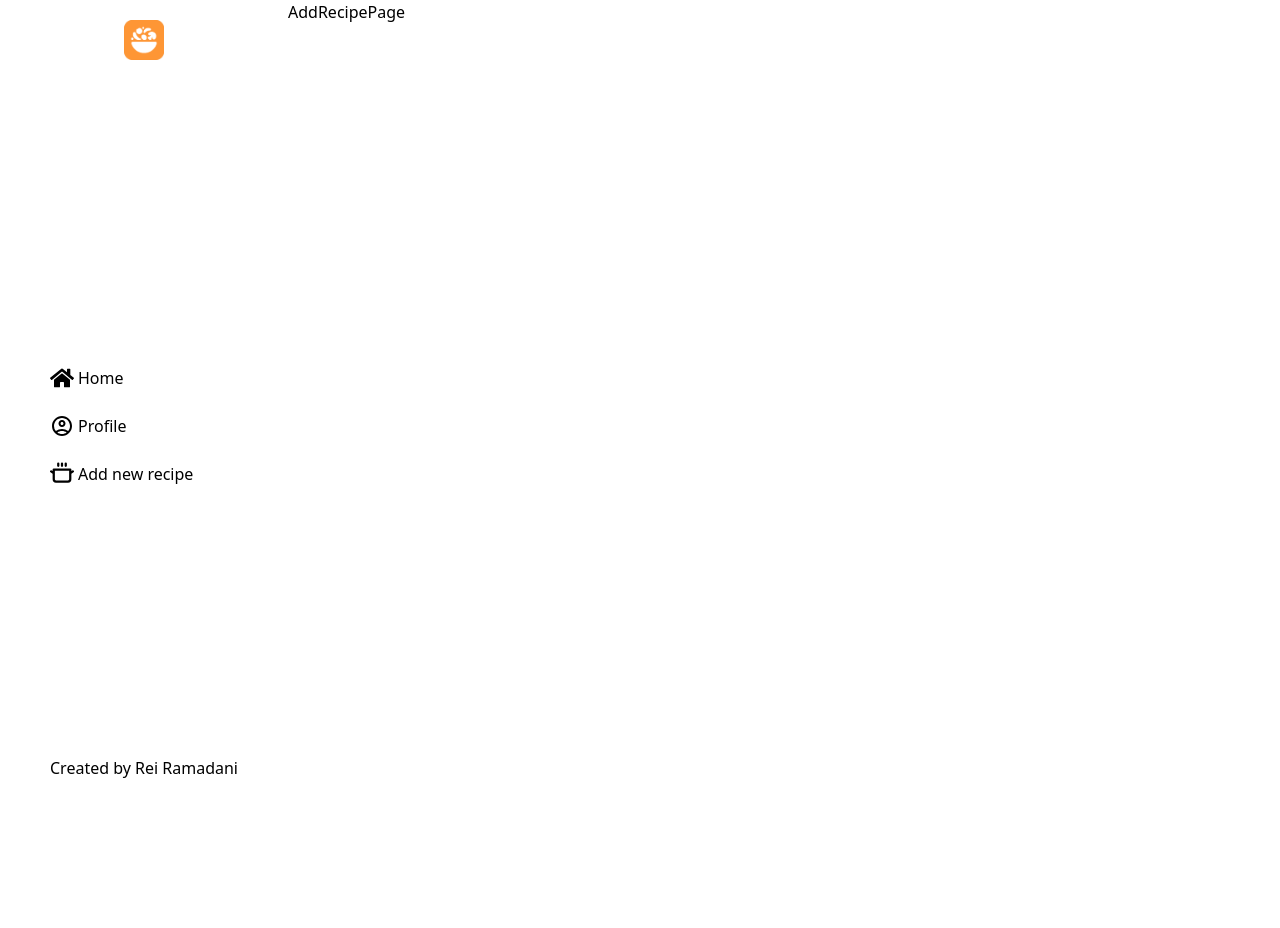
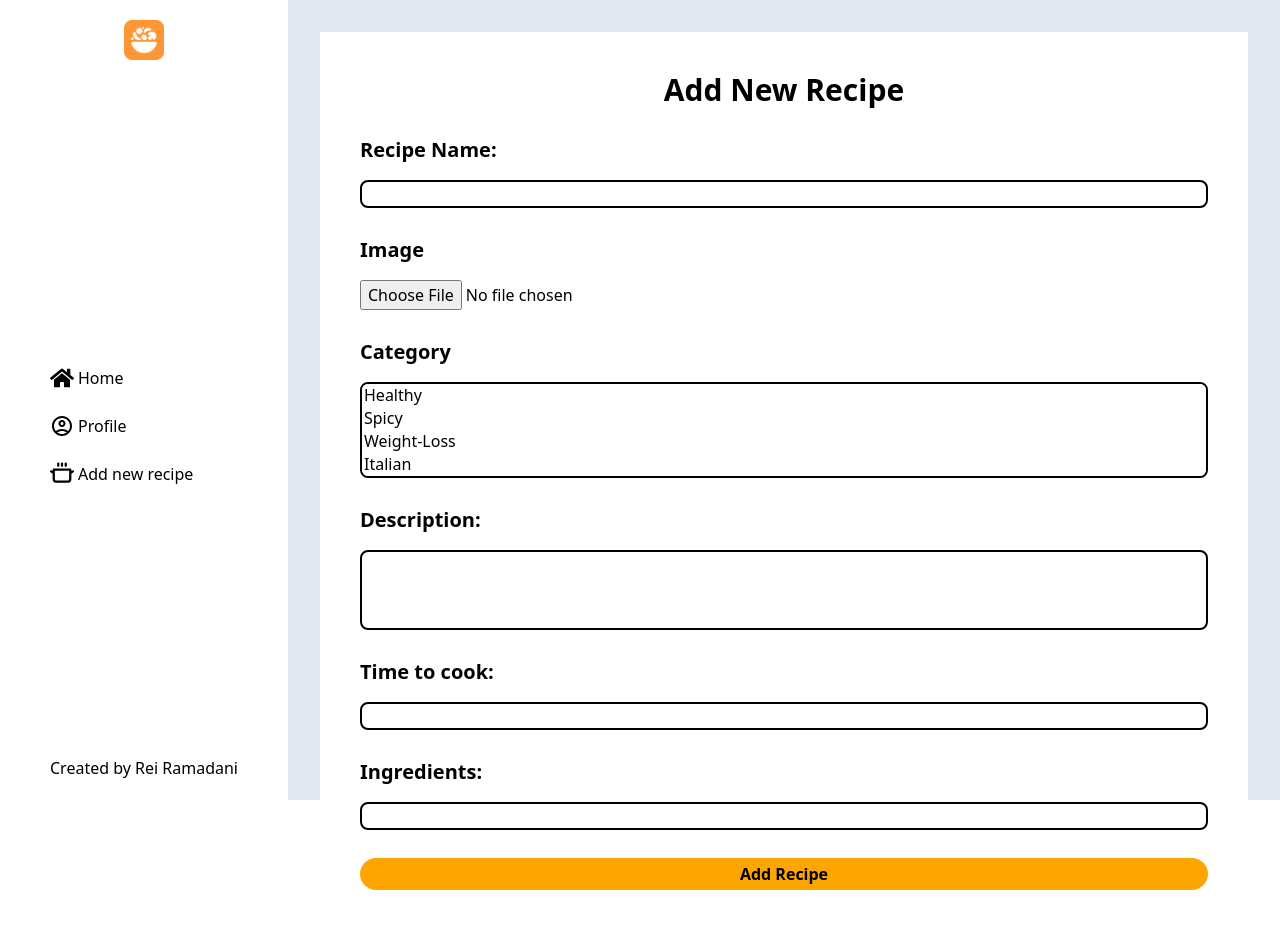
Before and after one commit to RamadaniRei/CookingRecipe-, a React (Vite) app: page /Add in a window 1280 px wide. Before the commit the page ends 800 px from the top, so only its background shows below. Built offline with nearby package versions, Linux system fonts and the light colour scheme.

Commit message:
Creating the new Recipe page

```diff
--- a/package.json
+++ b/package.json
@@ -24,7 +24,7 @@
     "eslint-plugin-react": "^7.34.3",
     "eslint-plugin-react-hooks": "^4.6.2",
     "eslint-plugin-react-refresh": "^0.4.7",
-    "postcss": "^8.4.40",
+    "postcss": "^8.4.41",
     "tailwindcss": "^3.4.7",
     "vite": "^5.3.4"
   }
--- a/pages/AddRecipePage.jsx
+++ b/pages/AddRecipePage.jsx
@@ -1,7 +1,131 @@
-import React from "react";
+import React, { useState, useRef } from "react";
 
 const AddRecipePage = () => {
-  return <div>AddRecipePage</div>;
+  const [image, setImage] = useState(null);
+  const fileInputRef = useRef(null);
+
+  const handleImageChange = (event) => {
+    const file = event.target.files[0];
+    if (file) {
+      const reader = new FileReader();
+      reader.onloadend = () => {
+        setImage(reader.result);
+      };
+      reader.readAsDataURL(file);
+    } else {
+      setImage(null);
+    }
+  };
+
+  const handleCancelImage = () => {
+    setImage(null);
+    if (fileInputRef.current) {
+      fileInputRef.current.value = "";
+    }
+  };
+
+  return (
+    <div
+      className="bg-slate-200 flex flex-col w-screen h-screen"
+      style={{ padding: "2rem" }}
+    >
+      <div className="flex flex-col flex-grow">
+        <form
+          className="flex flex-col justify-between flex-grow space-y-4 p-10 "
+          style={{ background: "white", gap: "1.75rem" }}
+        >
+          <div className="flex justify-center text-3xl mb-4 font-bold">
+            Add New Recipe
+          </div>
+          <div className="flex flex-col gap-4">
+            <label className="flex text-xl font-semibold">Recipe Name:</label>
+            <input
+              type="text"
+              className="flex w-full p-2 rounded-lg "
+              style={{ border: "2px solid black" }}
+            />
+          </div>
+          <div className="flex flex-col gap-4">
+            <label className="flex text-xl font-semibold">Image</label>
+            <input
+              type="file"
+              accept="image/*"
+              onChange={handleImageChange}
+              className="p-2 border border-gray-300 "
+              ref={fileInputRef}
+            />
+            {image && (
+              <div className="flex flex-col items-center">
+                <img
+                  src={image}
+                  alt="Preview"
+                  className="w-64 h-64 object-cover mt-4"
+                />
+                <button
+                  type="button"
+                  onClick={handleCancelImage}
+                  className="mt-2  text-white p-2 "
+                  style={{ background: "red" }}
+                >
+                  Cancel
+                </button>
+              </div>
+            )}
+          </div>
+          <div className="flex flex-col gap-4">
+            <label className="flex text-xl font-semibold">Category</label>
+            <select
+              name="category"
+              id="category"
+              multiple
+              className="p-2 border border-gray-300 rounded-lg"
+              style={{ border: "2px solid black " }}
+            >
+              <option>Healthy</option>
+              <option>Spicy</option>
+              <option>Weight-Loss</option>
+              <option>Italian</option>
+              <option>Traditional</option>
+            </select>
+          </div>
+          <div className="flex flex-col gap-4">
+            <label className="flex text-xl font-semibold">Description:</label>
+            <input
+              type="text"
+              className="p-2 border border-gray-300 rounded-lg w-full  "
+              style={{
+                border: "2px solid black ",
+                height: "80px",
+              }}
+            />
+          </div>
+          <div className="flex flex-col gap-4">
+            <label className="flex text-xl font-semibold">Time to cook:</label>
+            <input
+              type="number"
+              className="p-2 border border-gray-300 rounded-lg"
+              style={{ border: "2px solid black" }}
+            />
+          </div>
+          <div className="flex flex-col gap-4">
+            <label className="flex text-xl font-semibold">Ingredients:</label>
+            <input
+              type="text"
+              className="p-2 border border-gray-300 rounded-lg"
+              style={{ border: "2px solid black" }}
+            />
+          </div>
+          <button
+            type="submit"
+            style={{ background: "Orange" }}
+            className="font-bold p-1 rounded-full"
+          >
+            Add Recipe
+          </button>
+        </form>
+      </div>
+    </div>
+  );
 };
 
 export default AddRecipePage;
```
Also changed, not shown: 1 other file (tests, documents, lock files or other folders).
